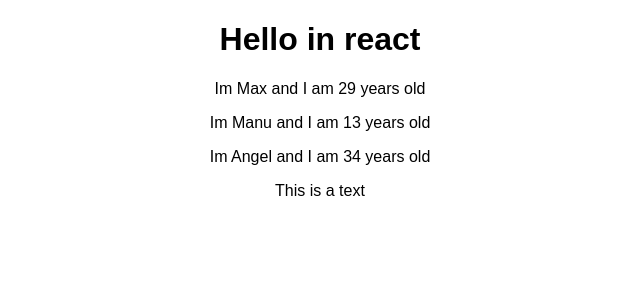
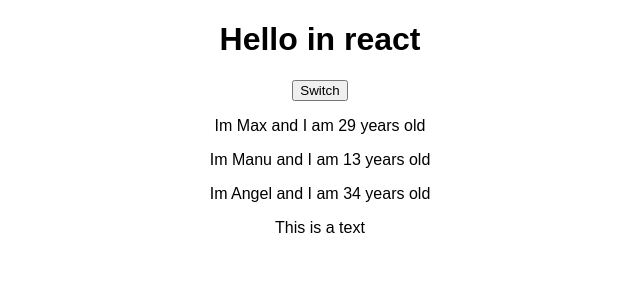
Before and after one commit to ashishsahani/hello-react-app, a React (Create React App) app: page / in a window 1280 px wide. Shown: the top 300 px of the page, without its empty margins (320-960 px from the left). Built offline with nearby package versions, Linux system fonts and the light colour scheme.

Commit message:
manipulating state

```diff
--- a/src/App.js
+++ b/src/App.js
@@ -9,12 +9,26 @@ class App extends Component {
       {name:'Angel', age : 34}
     ]
   }
+  switchHandlerMethod = ()=> {
+    //console.log('called')
+    // Don't do that
+    // this.state.persons[0].name = 'Kol';
+    // use special property
+    this.setState({
+      persons:[
+        {name:'Jon', age : 29},
+        {name:'Joe', age :13},
+        {name:'Jill', age : 34}
+      ]
+    })
+  }
     render() {
         return (
           // we don't have to add a class attribute
           // There will be one div for a component to start
           <div className = "App" >
             <h1> Hello in react </h1>
+            <button onClick={this.switchHandlerMethod}>Switch</button>
             <Person name={this.state.persons[0].name} age={this.state.persons[0].age}></Person>
             <Person name={this.state.persons[1].name} age={this.state.persons[1].age}></Person>
             <Person name={this.state.persons[2].name} age={this.state.persons[2].age}>
```
